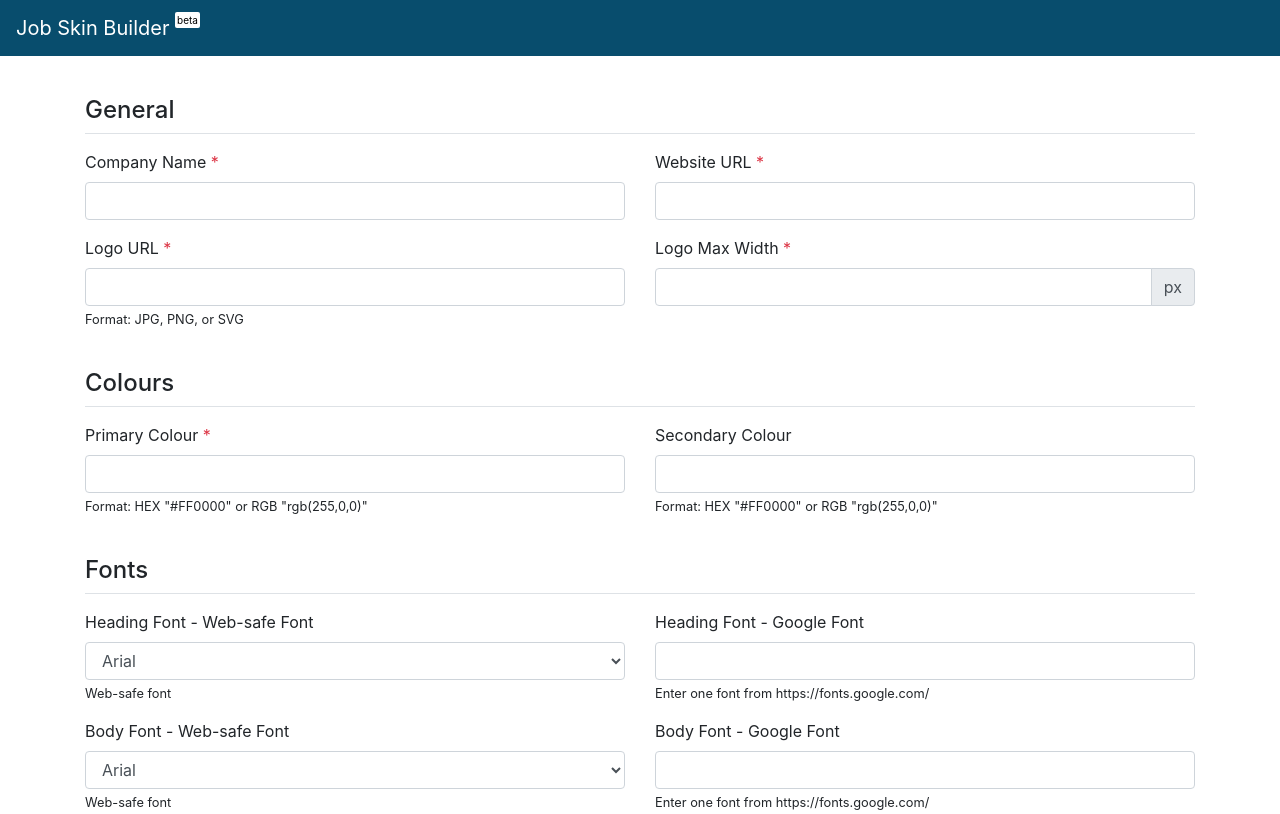
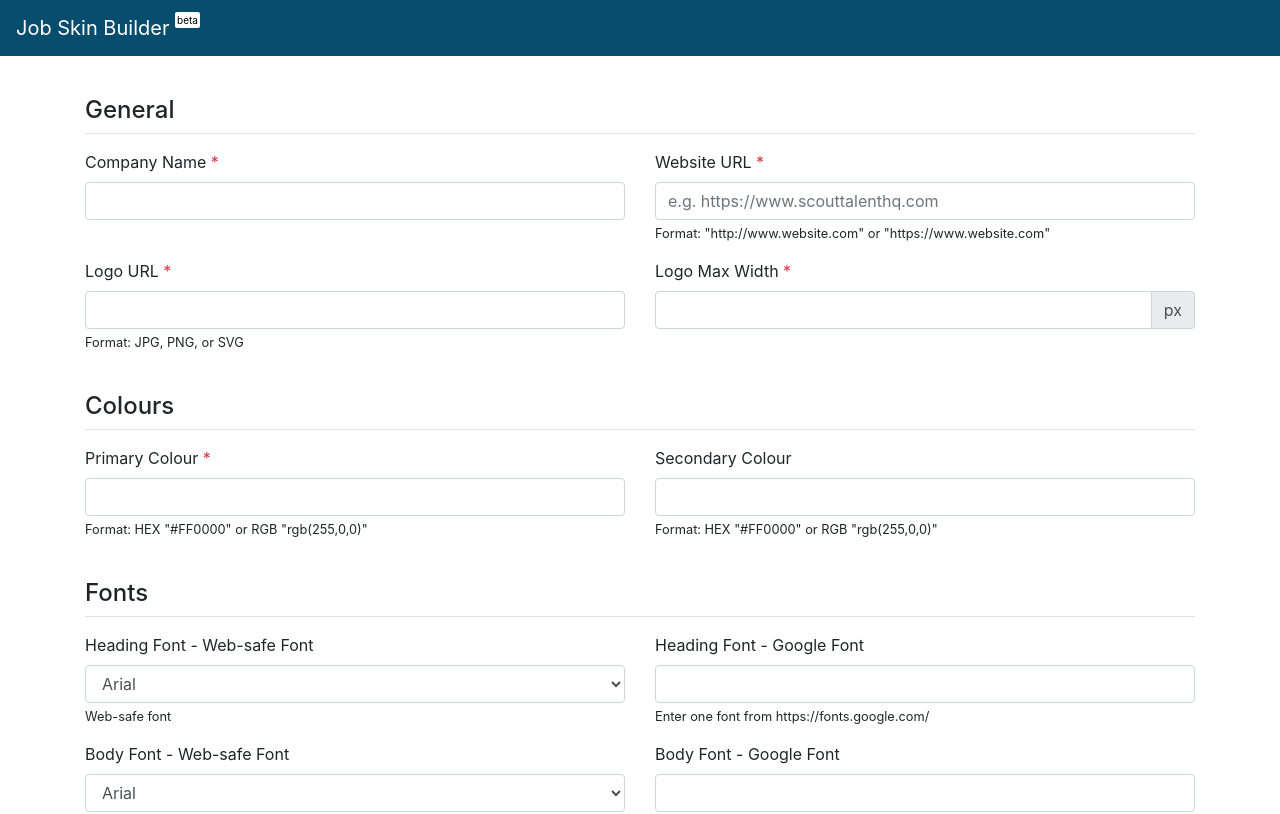
Before and after one commit to ldimacuha/job-skin-builder, a React (Create React App) app: page / in a window 1280 px wide. Shown: the top 814 px of the page. Built offline with nearby package versions, Linux system fonts and the light colour scheme.

Commit message:
website field helper text

```diff
--- a/src/containers/fields.js
+++ b/src/containers/fields.js
@@ -23,11 +23,12 @@ export const generalFields = {
   },
   WEBSITE_URL: {
     fieldLabel: 'Website URL',
+    fieldHelper: ['Format:  "http://www.website.com" or "https://www.website.com"'],
     elementType: 'input',
     elementGrid: 'col-sm-6',
     elementConfig: {
       type: 'text',
-      placeholder: '',
+      placeholder: 'e.g. https://www.scouttalenthq.com',
     },
     value: '',
     validation: {
```
